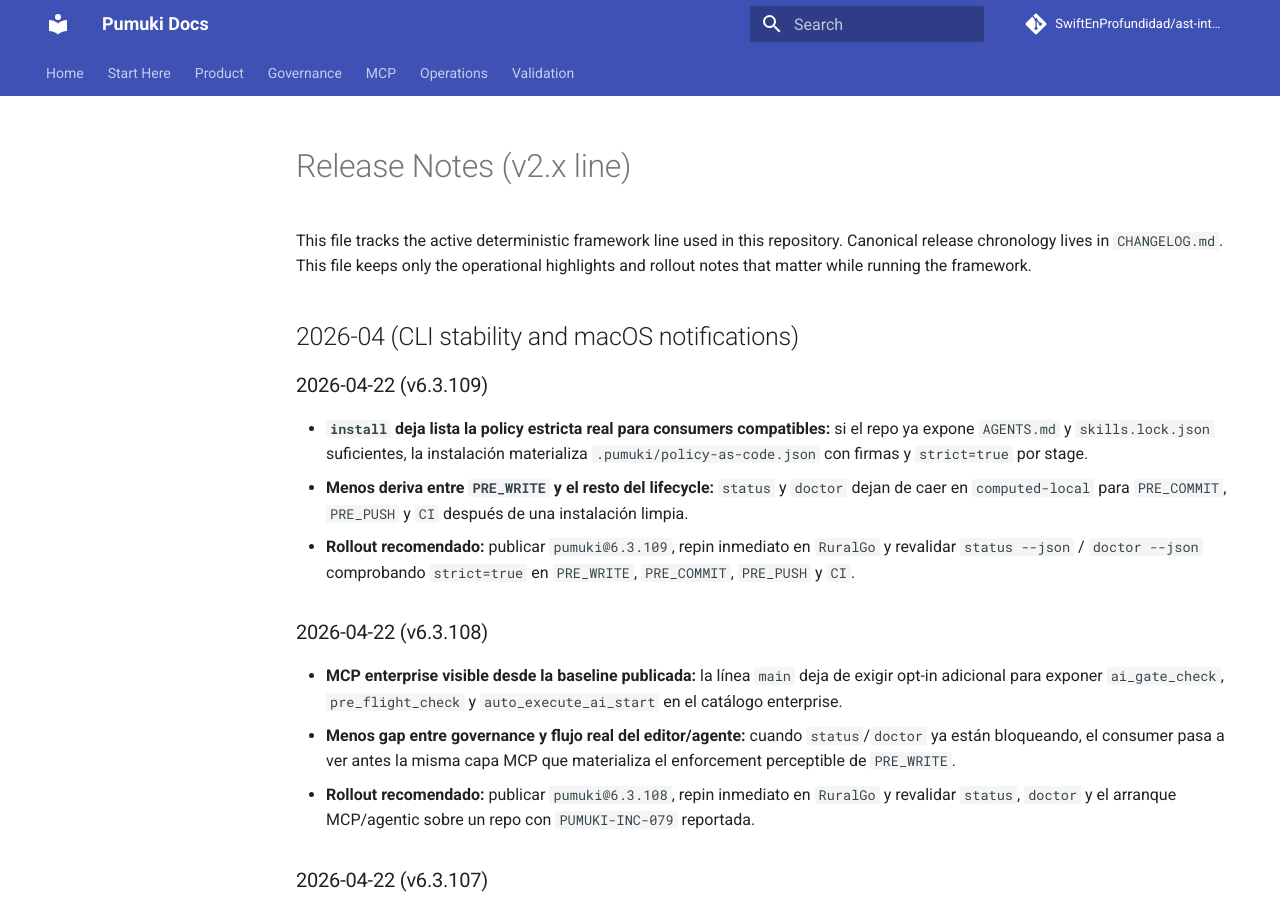
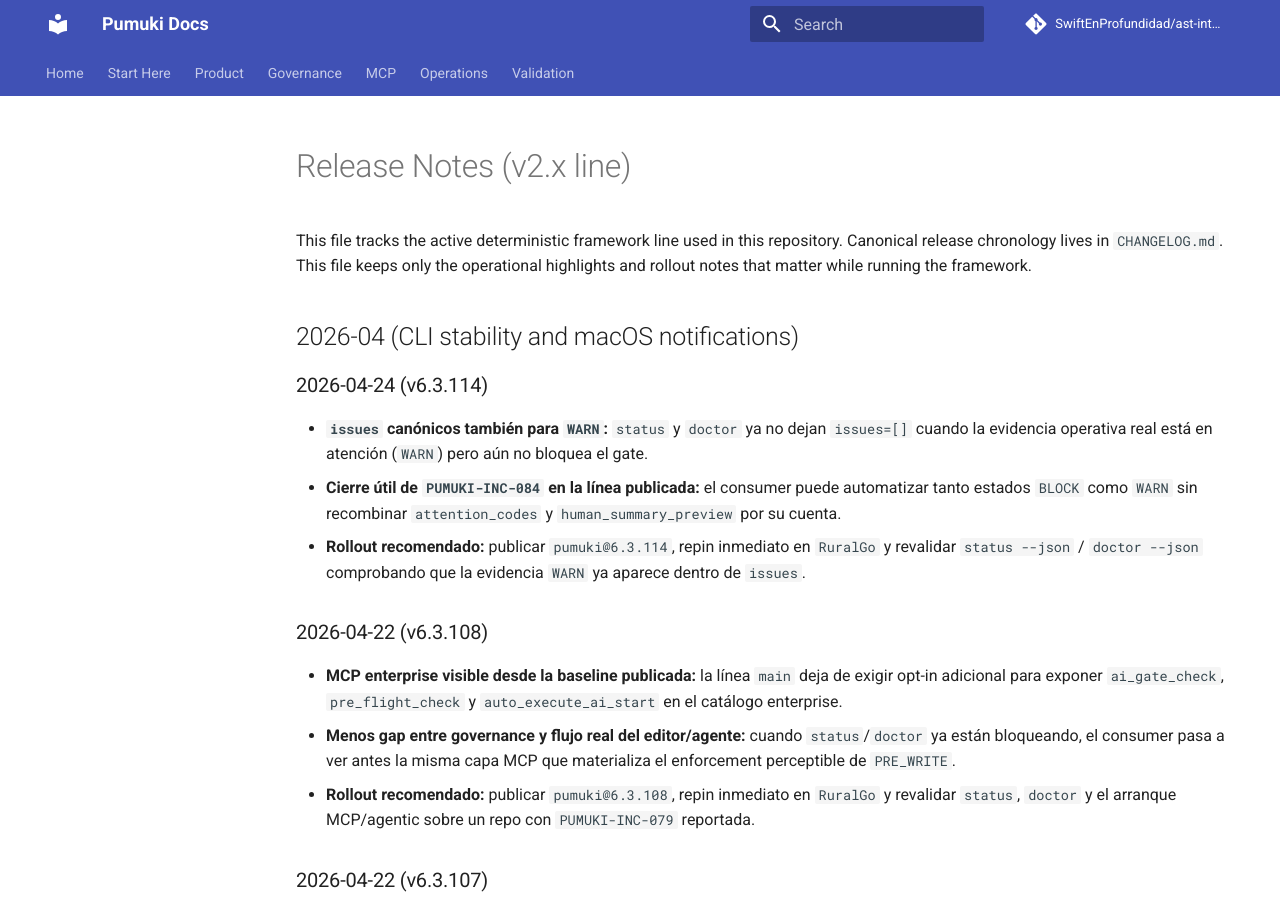
Before and after one commit to SwiftEnProfundidad/ast-intelligence-hooks, an MkDocs documentation site: the page built from docs/operations/RELEASE_NOTES.md, in a window 1280 px wide and 900 px high. Built offline with MkDocs 1.6.1 and Material for MkDocs 9.7.7, drawn with Linux system fonts in a browser that asks for light colours; comment, search, counter and statistics services are not loaded.

Commit message:
release: publish pumuki@6.3.114

```diff
--- a/docs/operations/RELEASE_NOTES.md
+++ b/docs/operations/RELEASE_NOTES.md
@@ -6,11 +6,11 @@ This file keeps only the operational highlights and rollout notes that matter wh
 
 ## 2026-04 (CLI stability and macOS notifications)
 
-### 2026-04-22 (v6.3.109)
+### 2026-04-24 (v6.3.114)
 
-- **`install` deja lista la policy estricta real para consumers compatibles:** si el repo ya expone `AGENTS.md` y `skills.lock.json` suficientes, la instalación materializa `.pumuki/policy-as-code.json` con firmas y `strict=true` por stage.
-- **Menos deriva entre `PRE_WRITE` y el resto del lifecycle:** `status` y `doctor` dejan de caer en `computed-local` para `PRE_COMMIT`, `PRE_PUSH` y `CI` después de una instalación limpia.
-- **Rollout recomendado:** publicar `pumuki@6.3.109`, repin inmediato en `RuralGo` y revalidar `status --json` / `doctor --json` comprobando `strict=true` en `PRE_WRITE`, `PRE_COMMIT`, `PRE_PUSH` y `CI`.
+- **`issues` canónicos también para `WARN`:** `status` y `doctor` ya no dejan `issues=[]` cuando la evidencia operativa real está en atención (`WARN`) pero aún no bloquea el gate.
+- **Cierre útil de `PUMUKI-INC-084` en la línea publicada:** el consumer puede automatizar tanto estados `BLOCK` como `WARN` sin recombinar `attention_codes` y `human_summary_preview` por su cuenta.
+- **Rollout recomendado:** publicar `pumuki@6.3.114`, repin inmediato en `RuralGo` y revalidar `status --json` / `doctor --json` comprobando que la evidencia `WARN` ya aparece dentro de `issues`.
 
 ### 2026-04-22 (v6.3.108)
 
--- a/package.json
+++ b/package.json
@@ -1,6 +1,6 @@
 {
   "name": "pumuki",
-  "version": "6.3.109",
+  "version": "6.3.114",
   "description": "Enterprise-grade AST Intelligence System with multi-platform support (iOS, Android, Backend, Frontend) and Feature-First + DDD + Clean Architecture enforcement. Includes dynamic violations API for intelligent querying.",
   "main": "index.js",
   "bin": {
```
Also changed, not shown: CHANGELOG.md (+4 -4 lines), 2 other files.
